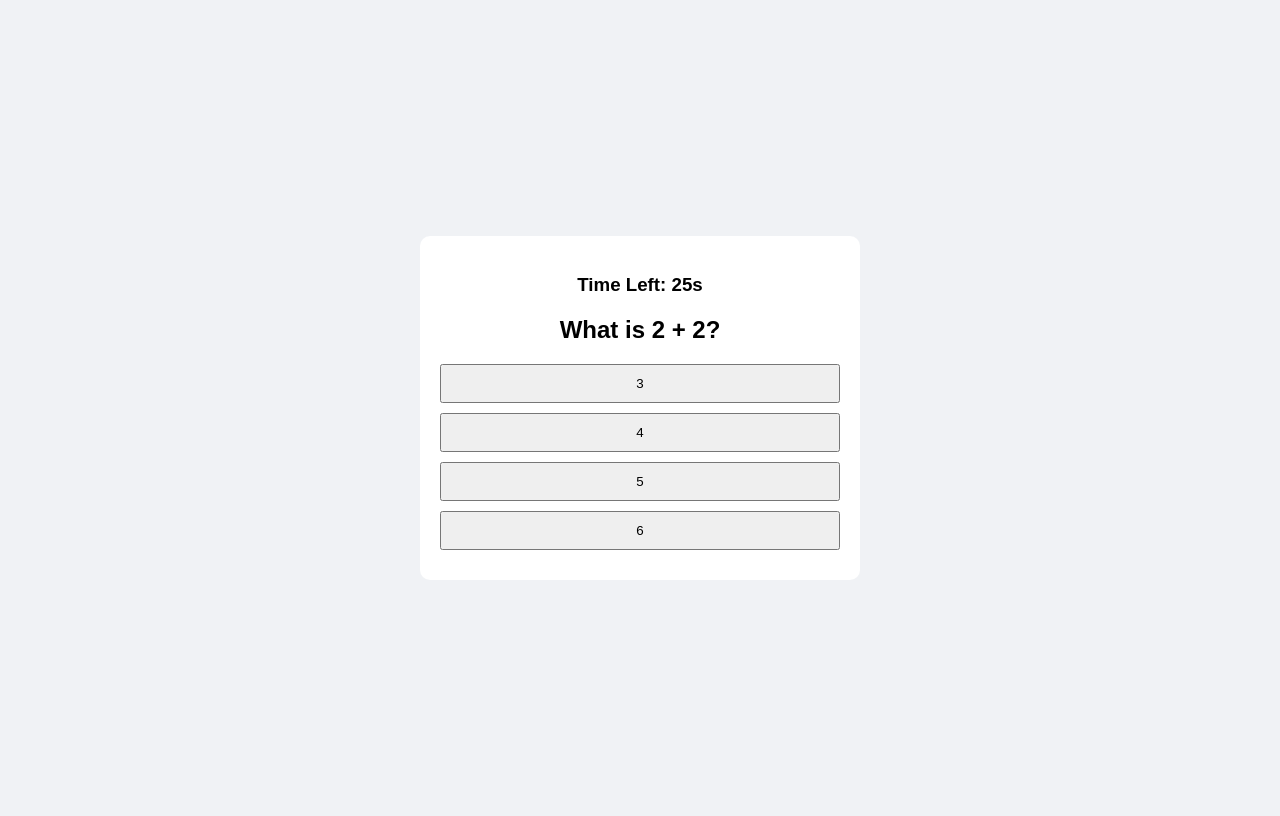
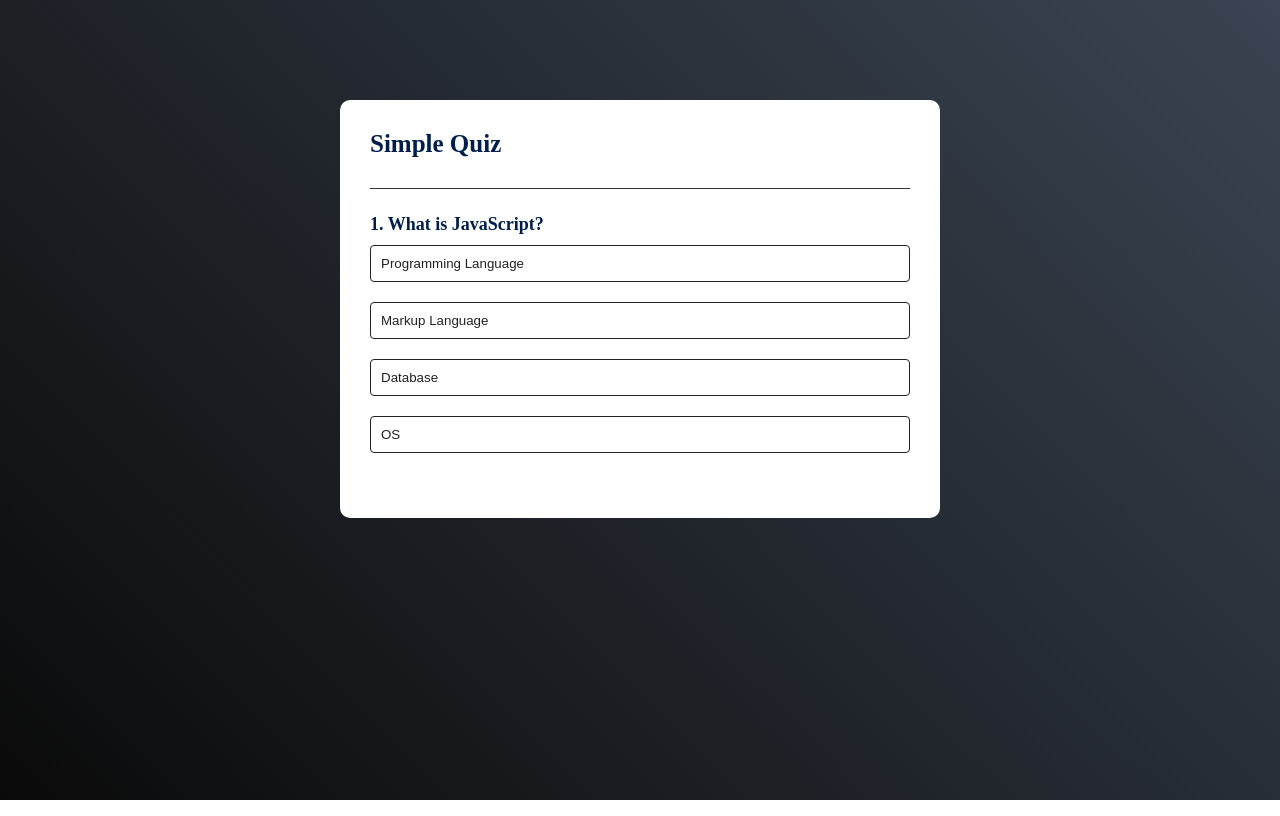
Before and after one commit to ankita2008/js_project, a plain HTML site: page quiz_app/index.html in a window 1280 px wide. Drawn offline with Linux system fonts and the light colour scheme.

Commit message:
updated code

```diff
--- a/quiz_app/index.html
+++ b/quiz_app/index.html
@@ -2,17 +2,23 @@
 <html lang="en">
 <head>
     <meta charset="UTF-8">
+    <meta name="viewport" content="width=device-width, initial-scale=1.0">
     <title>Quiz App</title>
     <link rel="stylesheet" href="style.css">
 </head>
 <body>
-
-<div class="quiz-container">
-  <h2 id="question">Question text</h2>
-
-  <div id="answer-buttons" class="btn-container"></div>
-
+    <div class="app">
+        <h1>Simple Quiz</h1>
+        <div class="quiz">
+            <h2 id="question">Question here...</h2>
+            <div id="answer-button">
+                <button class="btn">Answer 1</button>
+                <button class="btn">Answer 2</button>
+                <button class="btn">Answer 3</button>
+                <button class="btn">Answer 4</button>
+            </div>
             <button id="next-btn">Next</button>
+        </div>
     </div>
 
     <script src="script.js"></script>
--- a/quiz_app/script.js
+++ b/quiz_app/script.js
@@ -1,225 +1,182 @@
-// const questions = [
-//   {
-//     question: "What is 2 + 2?",
-//     answers: [
-//       { text: "3", correct: false },
-//       { text: "4", correct: true },
-//       { text: "5", correct: false },
-//       { text: "6", correct: false }
-//     ]
-//   },
-//   {
-//     question: "Which language runs in browser?",
-//     answers: [
-//       { text: "Python", correct: false },
-//       { text: "Java", correct: false },
-//       { text: "JavaScript", correct: true },
-//       { text: "C++", correct: false }
-//     ]
-//   }
-// ];
-
-// const questionElement = document.getElementById("question");
-// const answerButtons = document.getElementById("answer-buttons");
-// const nextButton = document.getElementById("next-btn");
-
-// let currentQuestionIndex = 0;
-// let score = 0;
-
-// function startQuiz() {
-//   currentQuestionIndex = 0;
-//   score = 0;
-//   nextButton.innerText = "Next";
-//   showQuestion();
-// }
-
-// function showQuestion() {
-//   resetState();
-//   let currentQuestion = questions[currentQuestionIndex];
-//   questionElement.innerText = currentQuestion.question;
-
-//   currentQuestion.answers.forEach(answer => {
-//     const button = document.createElement("button");
-//     button.innerText = answer.text;
-//     button.classList.add("btn");
-//     answerButtons.appendChild(button);
-
-//     if (answer.correct) {
-//       button.dataset.correct = answer.correct;
-//     }
-
-//     button.addEventListener("click", selectAnswer);
-//   });
-// }
-
-// function resetState() {
-//   nextButton.style.display = "none";
-//   answerButtons.innerHTML = "";
-// }
-
-// function selectAnswer(e) {
-//   const selectedBtn = e.target;
-//   const correct = selectedBtn.dataset.correct === "true";
-
-//   if (correct) {
-//     selectedBtn.classList.add("correct");
-//     score++;
-//   } else {
-//     selectedBtn.classList.add("wrong");
-//   }
-
-//   Array.from(answerButtons.children).forEach(button => {
-//     if (button.dataset.correct === "true") {
-//       button.classList.add("correct");
-//     }
-//     button.disabled = true;
-//   });
-
-//   nextButton.style.display = "block";
-// }
-
-// function showScore() {
-//   resetState();
-//   questionElement.innerText = `Your Score: ${score}/${questions.length}`;
-//   nextButton.innerText = "Restart";
-//   nextButton.style.display = "block";
-// }
-
-// function handleNextButton() {
-//   currentQuestionIndex++;
-//   if (currentQuestionIndex < questions.length) {
-//     showQuestion();
-//   } else {
-//     showScore();
-//   }
-// }
-
-// nextButton.addEventListener("click", () => {
-//   if (currentQuestionIndex < questions.length) {
-//     handleNextButton();
-//   } else {
-//     startQuiz();
-//   }
-// });
-
-// startQuiz();
-
-
-
-
 const questions = [
     {
-    question: "What is 2 + 2?",
-    answers: [
-      { text: "3", correct: false },
-      { text: "4", correct: true },
-      { text: "5", correct: false },
-      { text: "6", correct: false }
+        question: "What is JavaScript?",
+        answer:[
+            { text: "Programming Language", correct: "true"},
+            { text: "Markup Language", correct: "false"},
+            { text: "Database", correct: "false"},
+            { text: "OS", correct: "false"},
         ]
     },
     {
-    question: "Which language runs in browser?",
-    answers: [
-      { text: "Python", correct: false },
-      { text: "Java", correct: false },
-      { text: "JavaScript", correct: true },
-      { text: "C++", correct: false }
+        question: "Which keyword is used to declare a variable??",
+        answer:[
+            { text: "int", correct: "false"},
+            { text: "string", correct: "false"},
+            { text: "var", correct: "true"},
+            { text: "float", correct: "false"},
         ]
-  }
-];
+    },
+    {
+        question: "Which symbol is used for comments?",
+        answer:[
+            { text: "##", correct: "false"},
+            { text: "//", correct: "true"},
+            { text: "!=", correct: "false"},
+            { text: "**", correct: "false"},
+        ]
+    },
+    {
+        question: "What will typeof null return?",
+        answer:[
+            { text: "null", correct: "false"},
+            { text: "undefined", correct: "false"},
+            { text: "string", correct: "false"},
+            { text: "object", correct: "true"},
+        ]
+    },
+    {
+        question: "Which is a correct variable name?",
+        answer:[
+            { text: "1name", correct: "false"},
+            { text: "_name", correct: "true"},
+            { text: "@name", correct: "false"},
+            { text: "#name", correct: "false"},
+        ]
+    },
+    {
+        question: "Which method is used to print in console?",
+        answer:[
+            { text: "print()", correct: "false"},
+            { text: "log()", correct: "false"},
+            { text: "console.log()", correct: "true"},
+            { text: "echo()", correct: "false"},
+        ]
+    },
+    {
+        question: "Which operator is strict equality?",
+        answer:[
+            { text: "==", correct: "false"},
+            { text: "===", correct: "true"},
+            { text: "=", correct: "false"},
+            { text: "!=", correct: "false"},
+        ]
+    },
+    {
+        question: "What is NaN?",
+        answer:[
+            { text: "Not a Number", correct: "true"},
+            { text: "Not a Name", correct: "false"},
+            { text: "New Array Name", correct: "false"},
+            { text: "None", correct: "false"},
+        ]
+    },
+    {
+        question: "What is an array?",
+        answer:[
+            { text: "Single value", correct: "false"},
+            { text: "Function", correct: "false"},
+            { text: "Loop", correct: "false"},
+            { text: "Collection of values", correct: "true"},
+        ]
+    },
+    {
+        question: "What is a function?",
+        answer:[
+            { text: "Block of code", correct: "true"},
+            { text: "Variable", correct: "false"},
+            { text: "Loop", correct: "false"},
+            { text: "Object", correct: "false"},
+        ]
+    },
+]
 
 const questionElement = document.getElementById("question");
-const answerButtons = document.getElementById("answer-buttons");
+const answerButtons = document.getElementById("answer-button");
 const nextButton = document.getElementById("next-btn");
-
-// 👉 Timer element (HTML me add karna hoga)
-let timerElement = document.createElement("h3");
-document.querySelector(".quiz-container").prepend(timerElement);
 
 let currentQuestionIndex = 0;
 let score = 0;
 
-// ⏱️ Timer variables
-let timeLeft = 30; // total time (seconds)
-let timer;
-
-function startQuiz() {
+function startQuiz(){
     currentQuestionIndex = 0;
     score = 0;
-  timeLeft = 30;
-
-  startTimer();
+    nextButton.innerHTML = "Next";
     showQuestion();
 }
 
-// ⏱️ Timer start
-function startTimer() {
-  timer = setInterval(() => {
-    timeLeft--;
-    timerElement.innerText = "Time Left: " + timeLeft + "s";
-
-    if (timeLeft <= 0) {
-      clearInterval(timer);
-      showScore();
-    }
-  }, 1000);
-}
-
-function showQuestion() {
+function showQuestion(){
     resetState();
     let currentQuestion = questions[currentQuestionIndex];
-  questionElement.innerText = currentQuestion.question;
+    let questionNo = currentQuestionIndex + 1;
+    questionElement.innerHTML = questionNo + ". " + currentQuestion.
+    question;
 
-  currentQuestion.answers.forEach(answer => {
+
+    currentQuestion.answer.forEach(answer => {
         const button = document.createElement("button");
-    button.innerText = answer.text;
+        button.innerHTML = answer.text;
+        button.classList.add("btn");
         answerButtons.appendChild(button);
-
-    if (answer.correct) {
+        if(answer.correct){
             button.dataset.correct = answer.correct;
         }
-
-    button.addEventListener("click", selectAnswer);
+        button.addEventListener("click",selectAnswer);
     });
 }
 
-function resetState() {
+
+function resetState(){
     nextButton.style.display = "none";
-  answerButtons.innerHTML = "";
+    while(answerButtons.firstChild){
+        answerButtons.removeChild(answerButtons.firstChild);
+    }
 }
 
-function selectAnswer(e) {
+function selectAnswer(e){
     const selectedBtn = e.target;
-  const correct = selectedBtn.dataset.correct === "true";
-
-  if (correct) score++;
-
+    const isCorrect = selectedBtn.dataset.correct === "true";
+    if(isCorrect){
+        selectedBtn.classList.add("correct");
+        score++;
+    }else{
+        selectedBtn.classList.add("incorrect");
+    }
+    Array.from(answerButtons.children).forEach(button => {
+        if(button.dataset.correct === "true"){
+            button.classList.add("correct");
+        }
+        button.disabled = true;
+    });
     nextButton.style.display = "block";
 }
 
-function showScore() {
-  clearInterval(timer); // ⛔ timer stop
+
+function showScore(){
     resetState();
-  questionElement.innerText = `Your Score: ${score}/${questions.length}`;
-  nextButton.innerText = "Restart";
+    questionElement.innerHTML = `Your scored ${score} out of ${questions.length}!`;
+    nextButton.innerHTML = "Play Again..";
     nextButton.style.display = "block";
 }
 
-function handleNextButton() {
+
+
+function handleNextButton(){
     currentQuestionIndex++;
-  if (currentQuestionIndex < questions.length) {
+    if(currentQuestionIndex < questions.length){
         showQuestion();
-  } else {
+    }else{
         showScore();
     }
 }
 
-nextButton.addEventListener("click", () => {
-  if (currentQuestionIndex < questions.length) {
+
+nextButton.addEventListener("click", ()=> {
+    if(currentQuestionIndex < questions.length){
         handleNextButton();
-  } else {
+    }else{
         startQuiz();
     }
-});
+})
 
 startQuiz();
--- a/quiz_app/style.css
+++ b/quiz_app/style.css
@@ -1,40 +1,78 @@
-body {
-  font-family: Arial;
-  background: #f0f2f5;
-  display: flex;
-  justify-content: center;
-  align-items: center;
-  height: 100vh;
+*{
+    padding: 0;
+    margin: 0;
+    box-sizing: border-box;
+}
+body{
+    background: linear-gradient(45deg,#0a0a0a,#3a4452);
+    background-repeat: no-repeat;
+    height: 100vh;
+    padding-top: 100px;
+}
+.app{
+    background: #fff;
+    width: 90%;
+    max-width: 600px;
+    margin: 0 auto;
+    border-radius: 10px;
+    padding: 30px;
+
+}
+.app h1{
+    font-size: 25px;
+    color: #001e4d;
+    font-weight: 600;
+    border-bottom: 1px solid #333;
+    padding-bottom: 30px;
+}
+.quiz{
+    padding: 25px 0;
 }
 
-.quiz-container {
-  background: white;
-  padding: 20px;
-  border-radius: 10px;
-  width: 400px;
-  text-align: center;
+.quiz h2{
+    font-size: 18px;
+    color: #001e4d;
+    font-weight: 600;
 }
 
-.btn-container button {
-  display: block;
-  margin: 10px auto;
-  padding: 10px;
-  width: 100%;
-  cursor: pointer;
+.btn{
+    background: #fff;
+    color: #222;
+    font-weight: 500;
+    width: 100%;
+    border: 1px solid #222;
+    padding: 10px;
+    margin: 10px 0;
+    text-align: left;
+    border-radius: 4px;
+    cursor: pointer;
+    transition: all 0.3s;
 }
 
-.correct {
-  background-color: green;
-  color: white;
+.btn:hover:not([disabled]){
+    background: #222;
+    color: #fff;
+}
+.btn:disabled{
+    cursor: no-drop;
 }
 
-.wrong {
-  background-color: red;
-  color: white;
+#next-btn{
+    background: #001e4d;
+    color: #fff;
+    font-weight: 500;
+    width: 150px;
+    border: 0;
+    padding: 10px;
+    margin: 20px auto 0;
+    border-radius: 4px;
+    cursor: pointer;
+    display: none;
 }
 
-#next-btn {
-  margin-top: 10px;
-  padding: 10px;
-  display: none;
+.correct{
+    background: #9aeabc;
 }
+.incorrect{
+    background: #ff9393;
+}
```
Lines whose indentation alone changed are shown as unchanged.
